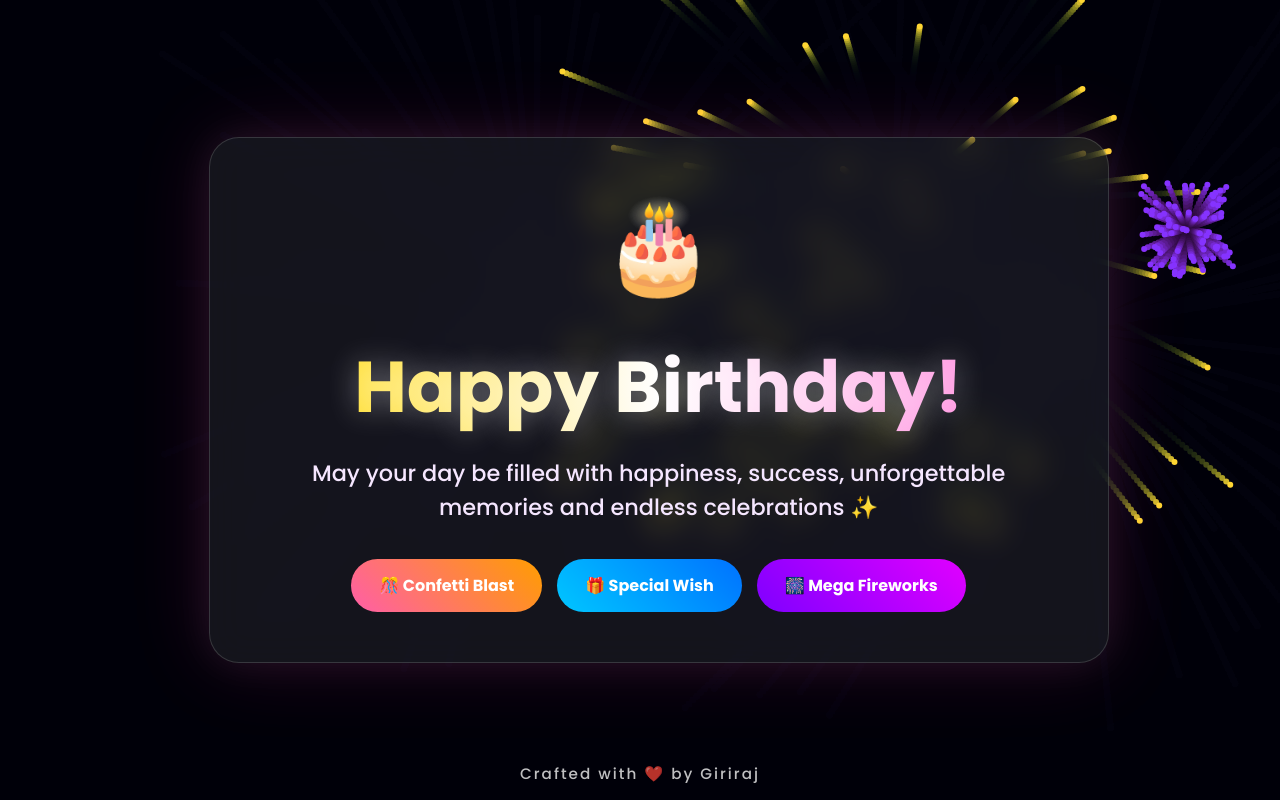
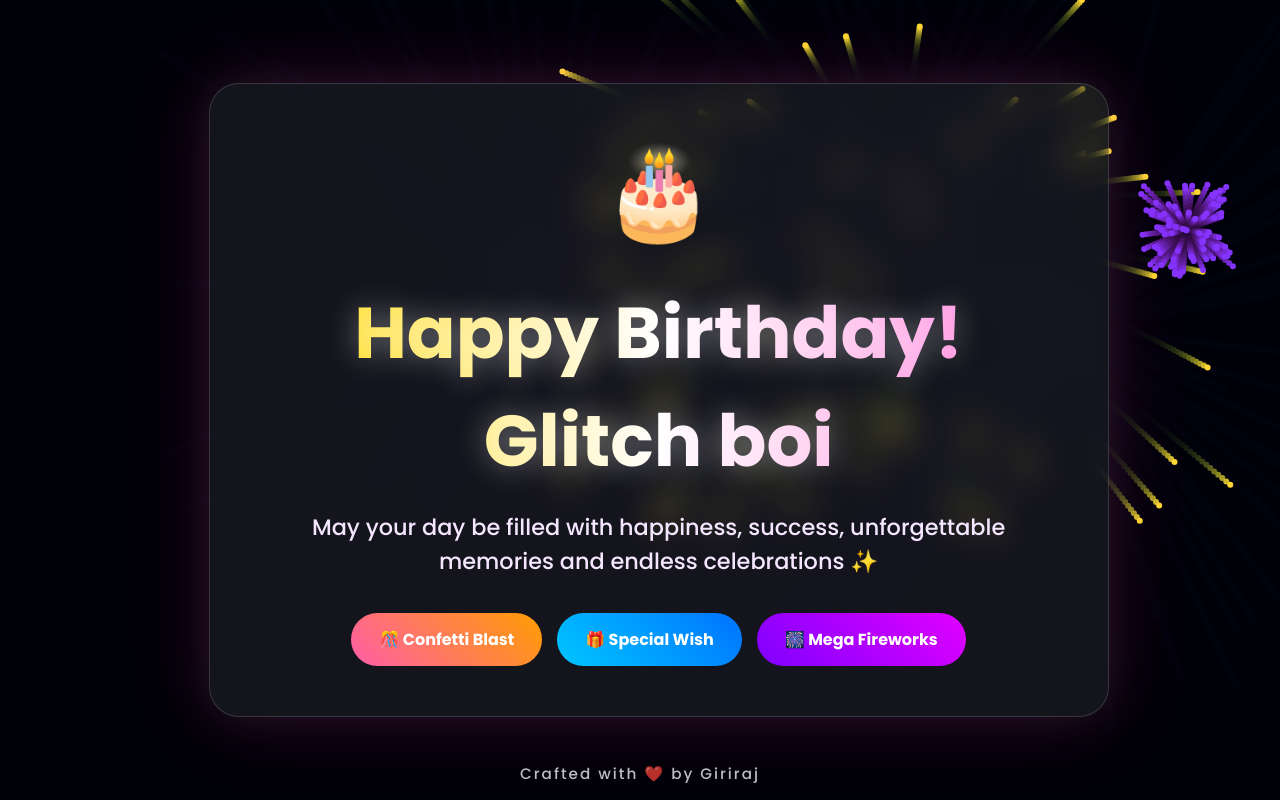
Before and after one commit to Giriraj159/Birthday_wish, a plain HTML site: page index.html in a window 1280 px wide. Drawn offline with Linux system fonts and the light colour scheme.

Commit message:
Update index.html

```diff
--- a/index.html
+++ b/index.html
@@ -149,7 +149,7 @@ button:hover{
 <div class="container">
     <div class="cake">🎂</div>
 
-    <h1>Happy Birthday!</h1>
+    <h1>Happy Birthday! Glitch boi</h1>
 
     <p class="subtitle">
         May your day be filled with happiness, success,
```
